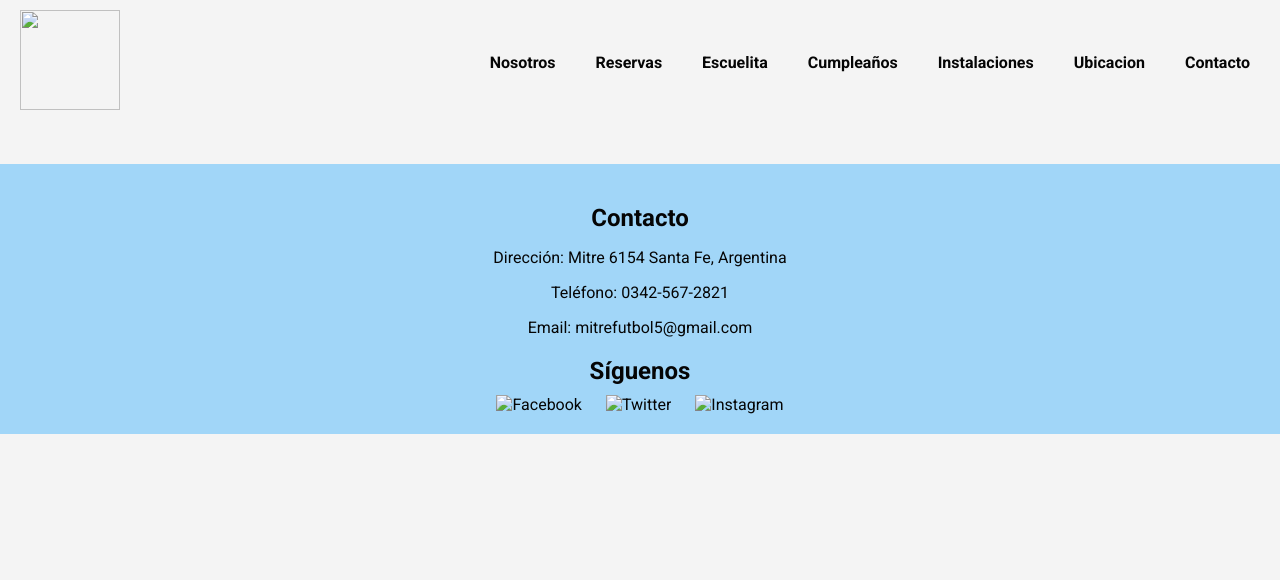
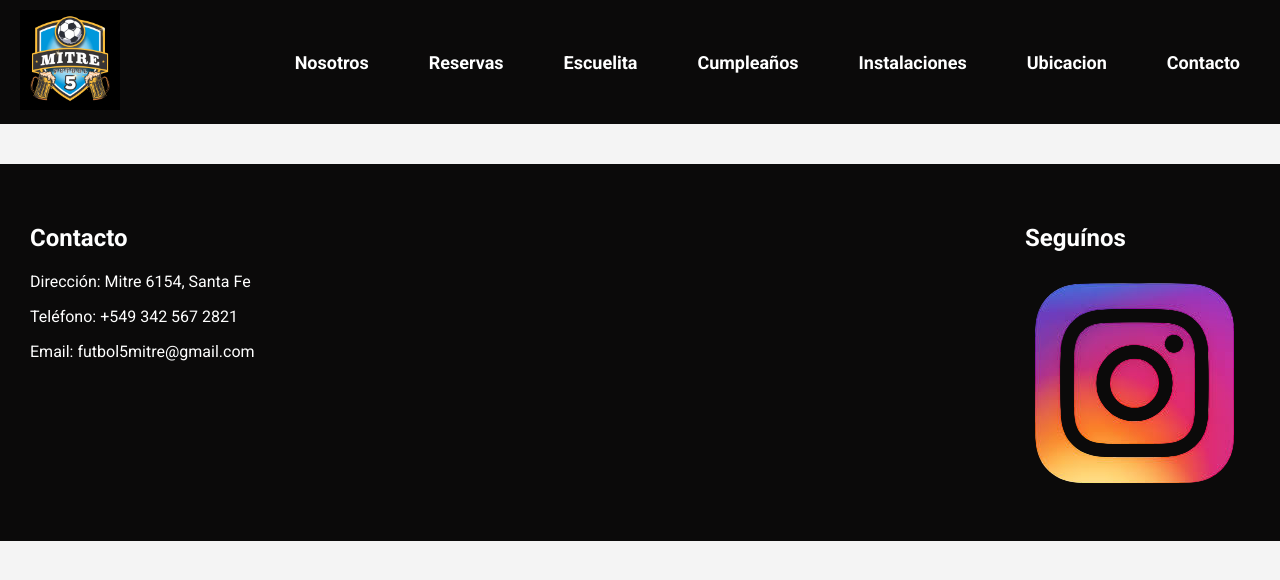
Before and after one commit to nicopanigo/mitre, a plain HTML site: page pages/Instalaciones.html in a window 1280 px wide. Drawn offline with Linux system fonts and the light colour scheme.

Commit message:
cambios1

```diff
--- a/css/main.css
+++ b/css/main.css
@@ -20,8 +20,9 @@ ul {
 
 /* Encabezado */
 header {
-    background-color: #f4f4f4;
-    color: #050505;
+    font-size: 18px;
+    background-color: #0b0a0a;
+    color: #ffffff;
     display: flex;
     justify-content: space-between;
     align-items: center;
@@ -40,13 +41,13 @@ header nav ul {
 
 header nav ul li a {
     font-weight: bold;
-    padding: 10px;
+    padding: 20px;
     border-radius: 5px;
     transition: background-color 0.3s ease;
 }
 
 header nav ul li a:hover {
-    background-color: #3e89f3;
+    background-color: #0098DB;
 }
 
 /* Sección principal */
@@ -87,30 +88,47 @@ main article h2 {
 }
 
 /* Pie de página */
-footer {
-    background-color: #A1D6F8;
-    color: rgb(5, 5, 5);
-    padding: 20px;
-    text-align: center;
-}
+.footer {
+    background-color: #0b0a0a;
+    color: #ffffff;
+    display: flex;
+    justify-content: space-between;
+    align-items: flex-start;
+    padding: 40px 30px;
+    flex-wrap: wrap;
+    gap: 30px;
+  }
 
-footer h2 {
+  .footer-logo img {
+    width: 120px;
+  }
+
+  .footer-section {
+    max-width: 200px;
+  }
+
+  .footer h3 {
     margin-bottom: 10px;
-}
+    color: #A1D6F8;
+  }
 
-footer p {
-    margin-bottom: 10px;
-}
+  .footer a {
+    color: #ffffff;
+    text-decoration: none;
+    transition: color 0.3s ease;
+  }
 
-footer #redes-sociales a {
-    margin: 0 10px;
+  .footer a:hover {
+    color: #A1D6F8;
+  }
+
+  .social-icon {
+    width: 40px;
+    height: 40px;
+    margin-top: 10px;
     transition: transform 0.3s ease;
-}
+  }
 
-.redes-sociales img{
-    width: 40px;
-}
-
-footer #redes-sociales a:hover {
+  .social-icon:hover {
     transform: scale(1.2);
-}
+  }
--- a/index.html
+++ b/index.html
@@ -8,12 +8,13 @@
     <link href="https://fonts.googleapis.com/css2?family=Roboto:wght@400;700&display=swap" rel="stylesheet">
     <link rel="stylesheet" href="css/main.css">
     <title>Mitre Futbol 5</title>
+    <link rel="icon" href="img/logo-Photoroom.png" type="image/png">
 </head>
 <body>
 
     <!-- Encabezado -->
     <header>
-        <img class="logo" src="../Mitre - Futbol 5/img/logo.png" alt="Logo" >
+        <img class="logo" src="../Mitre - Futbol 5/img/logo.jpeg" alt="Logo" >
         <nav>
             <ul>
                 <li><a href="../Mitre - Futbol 5/pages/Nosotros.html">Nosotros</a></li>
@@ -31,24 +32,35 @@
 
     <main>
         <h1>Bienvenidos</h1>
-        <img class="main-img" src="../Mitre - Futbol 5/img/cancha.jfif" alt="">
+        <img class="main-img" src="../Mitre - Futbol 5/img/cancha desde abajo.jpeg" alt="">
     </main>
 
     <!-- Pie de página -->
     <footer class="footer">
-        <section id="contacto">
-            <h2>Contacto</h2>
-            <p>Dirección: Mitre 6154 Santa Fe, Argentina</p>
-            <p>Teléfono: 0342-567-2821</p>
-            <p>Email: mitrefutbol5@gmail.com</p>
-        </section>
-        <section class="redes-sociales">
-            <h2>Síguenos</h2>
-            <a href="https://www.instagram.com/mitrefutbol5_/" target="_blank">
-                <img src="../Mitre - Futbol 5/img/instagram.jfif" alt="logo-instagram">
-            </a>
-        </section>
-    </footer>
+        <div class="footer-logo">
+          <img src="img/logo-Photoroom.png" alt="Logo Mitre Fútbol 5">
+        </div>
+
+        <div class="footer-section">
+          <h3>Contacto</h3>
+          <p><a href="tel:+543424123456">📞 +549 (342) 567-2821</a></p>
+          <p><a href="mailto:futbol5mitre@gmail.com">✉️ futbol5mitre@gmail.com</a></p>
+        </div>
+
+        <div class="footer-section">
+          <h3>Ubicación</h3>
+          <p>📍 Mitre 6154, Santa Fe</p>
+          <p><a href="https://maps.app.goo.gl/z2JUxcrL94m63BbeA" target="_blank">Ver en Google Maps</a></p>
+        </div>
+
+        <div class="footer-section">
+          <h3>Instagram</h3>
+          <a href="https://www.instagram.com/mitrefutbol5_/" target="_blank" aria-label="Instagram">
+            <img src="img/logo insta-Photoroom.png" alt="Instagram" class="social-icon">
+          </a>
+        </div>
+      </footer>
+
 
 </body>
 </html>
--- a/pages/Instalaciones.html
+++ b/pages/Instalaciones.html
@@ -8,12 +8,13 @@
     <link href="https://fonts.googleapis.com/css2?family=Roboto:wght@400;700&display=swap" rel="stylesheet">
     <link rel="stylesheet" href="../css/main.css">
     <title>Mitre Futbol 5</title>
+    <link rel="icon" href="../img/logo-Photoroom.png" type="image/png">
 </head>
 <body>
 
     <!-- Encabezado -->
     <header>
-        <a href="../index.html"><img src="../img/M I T R E.png" alt="" class="logo"></a>
+        <a href="../index.html"><img src="../img/logo.jpeg" alt="" class="logo"></a>
         <nav>
             <ul>
                 <li><a href="Nosotros.html">Nosotros</a></li>
@@ -29,22 +30,23 @@
 
     <!-- Sección Principal -->
     <main>
-
+        <a href="/img/patio.jpeg"></a>
+        <a href="/img/frente1.jpeg"></a>
     </main>
 
     <!-- Pie de página -->
-    <footer>
+    <footer class="footer">
         <section id="contacto">
             <h2>Contacto</h2>
-            <p>Dirección: Mitre 6154 Santa Fe, Argentina</p>
-            <p>Teléfono: 0342-567-2821</p>
-            <p>Email: mitrefutbol5@gmail.com</p>
+            <p>Dirección: <a href="https://maps.app.goo.gl/z2JUxcrL94m63BbeA" target="_blank"> Mitre 6154, Santa Fe</a></p>
+            <p>Teléfono: <a href="tel:+543424123456">+549 342 567 2821</a></p>
+            <p>Email: <a href="mailto:futbol5mitre@gmail.com">futbol5mitre@gmail.com</a></p>
         </section>
-        <section id="redes-sociales">
-            <h2>Síguenos</h2>
-            <a href="#"><img src="facebook.png" alt="Facebook"></a>
-            <a href="#"><img src="twitter.png" alt="Twitter"></a>
-            <a href="#"><img src="instagram.png" alt="Instagram"></a>
+        <section class="redes-sociales">
+            <h2>Seguínos</h2>
+            <a href="https://www.instagram.com/mitrefutbol5_/" target="_blank">
+                <img src="../img/logo insta-Photoroom.png">
+            </a>
         </section>
     </footer>
 
```
Also changed, not shown: pages/Contacto.html (+11 -10 lines), pages/Cumpleaños.html (+11 -10 lines), pages/Escuelita.html (+11 -10 lines), pages/Nosotros.html (+11 -10 lines), pages/Reservas.html (+11 -10 lines), pages/Ubicacion.html (+12 -11 lines), img/cancha desde abajo.jpeg (added), img/cancha.jfif (deleted), img/instagram.jfif (deleted), img/logo insta-Photoroom.png (added), img/logo-Photoroom.png (added), img/logo.jpeg (added), img/logo.png (deleted), img/patio.jpeg (added), 1 other file.
